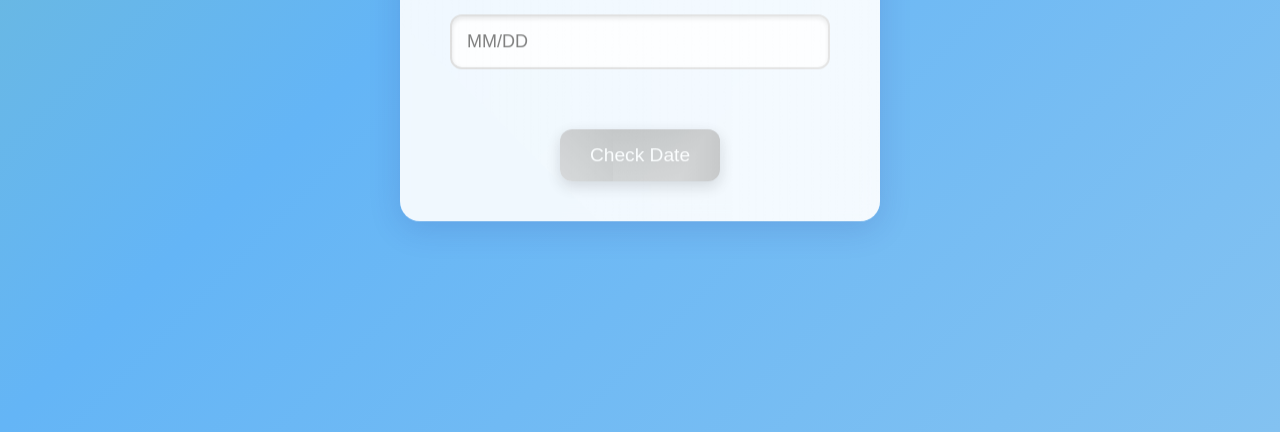
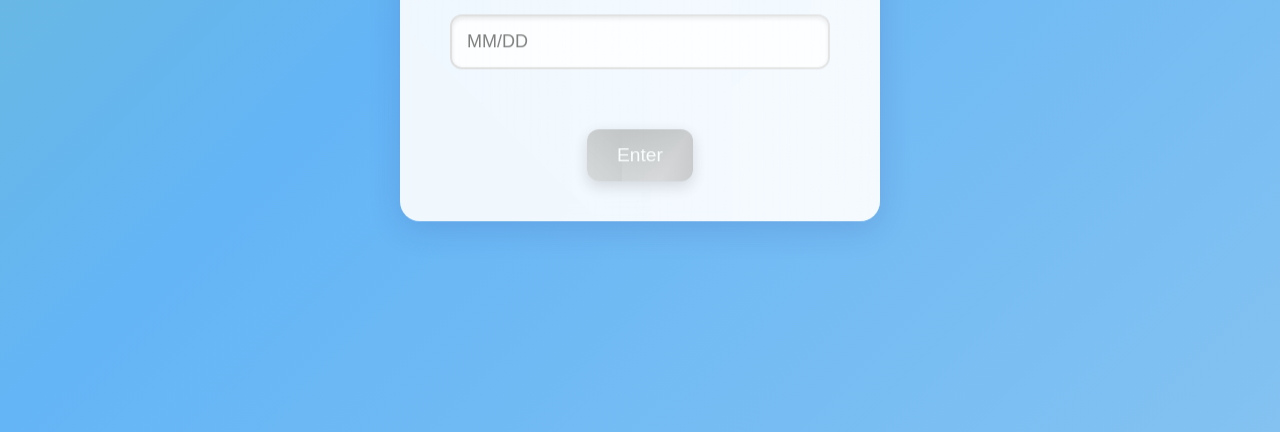
Before and after one commit to Ryze282747/monthsarry, a plain HTML site: page index.html in a window 1280 px wide. Shown: the part 368-800 px from the top of the page. Drawn offline with Linux system fonts and the light colour scheme.

Commit message:
Update index.html

```diff
--- a/index.html
+++ b/index.html
@@ -1,4 +1,3 @@
-
 <!DOCTYPE html>
 <html>
 <head>
@@ -202,7 +201,7 @@ h1 {
   <h1>Enter My Birthday First (MM/DD):</h1>
   <input type="text" id="dateInput" placeholder="MM/DD" autocomplete="off">
   <p id="message"></p>
-  <button id="submitButton" disabled>Check Date</button>
+  <button id="submitButton" disabled>Enter</button>
 </div>
 
 <script>
```
